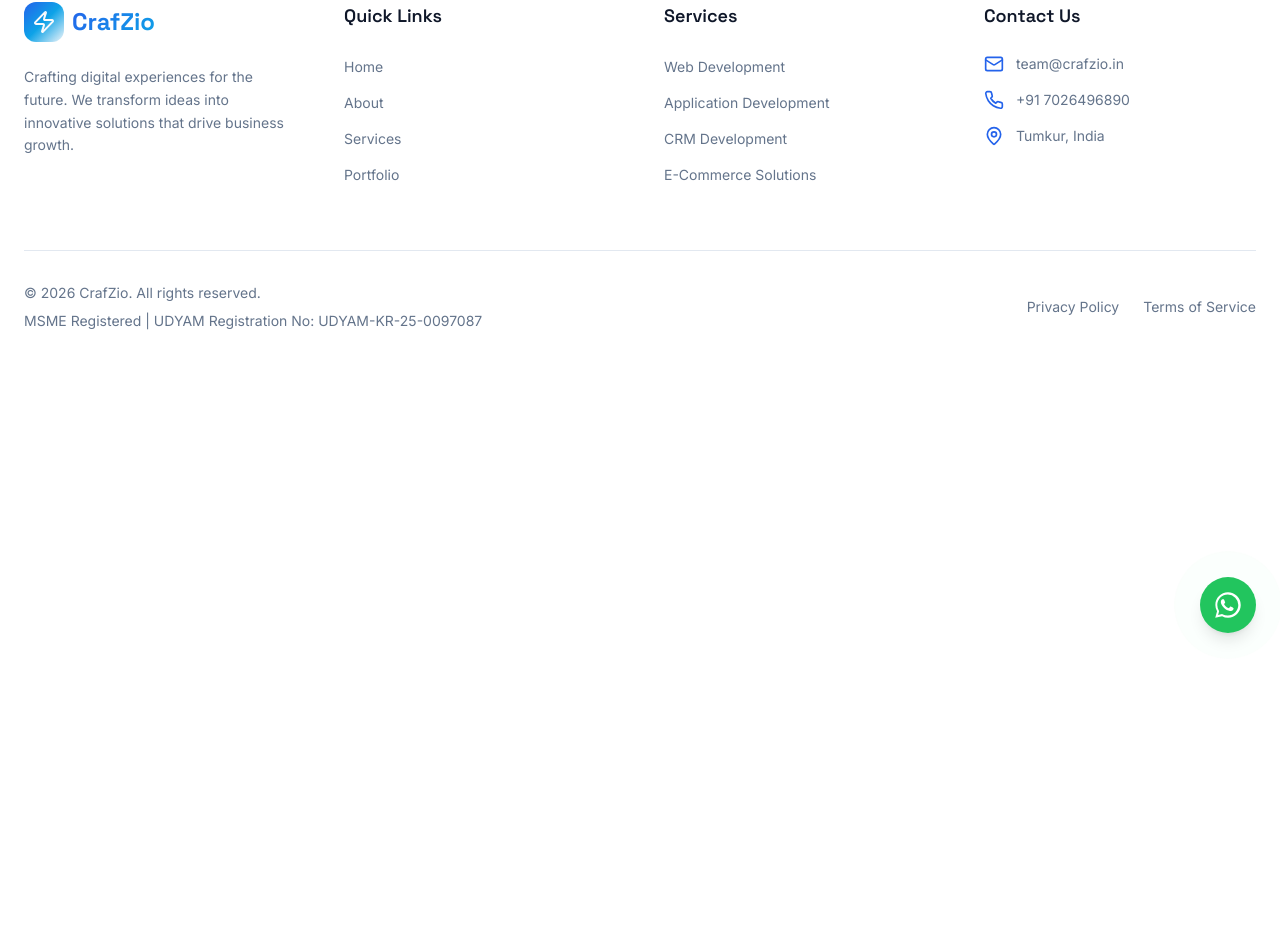
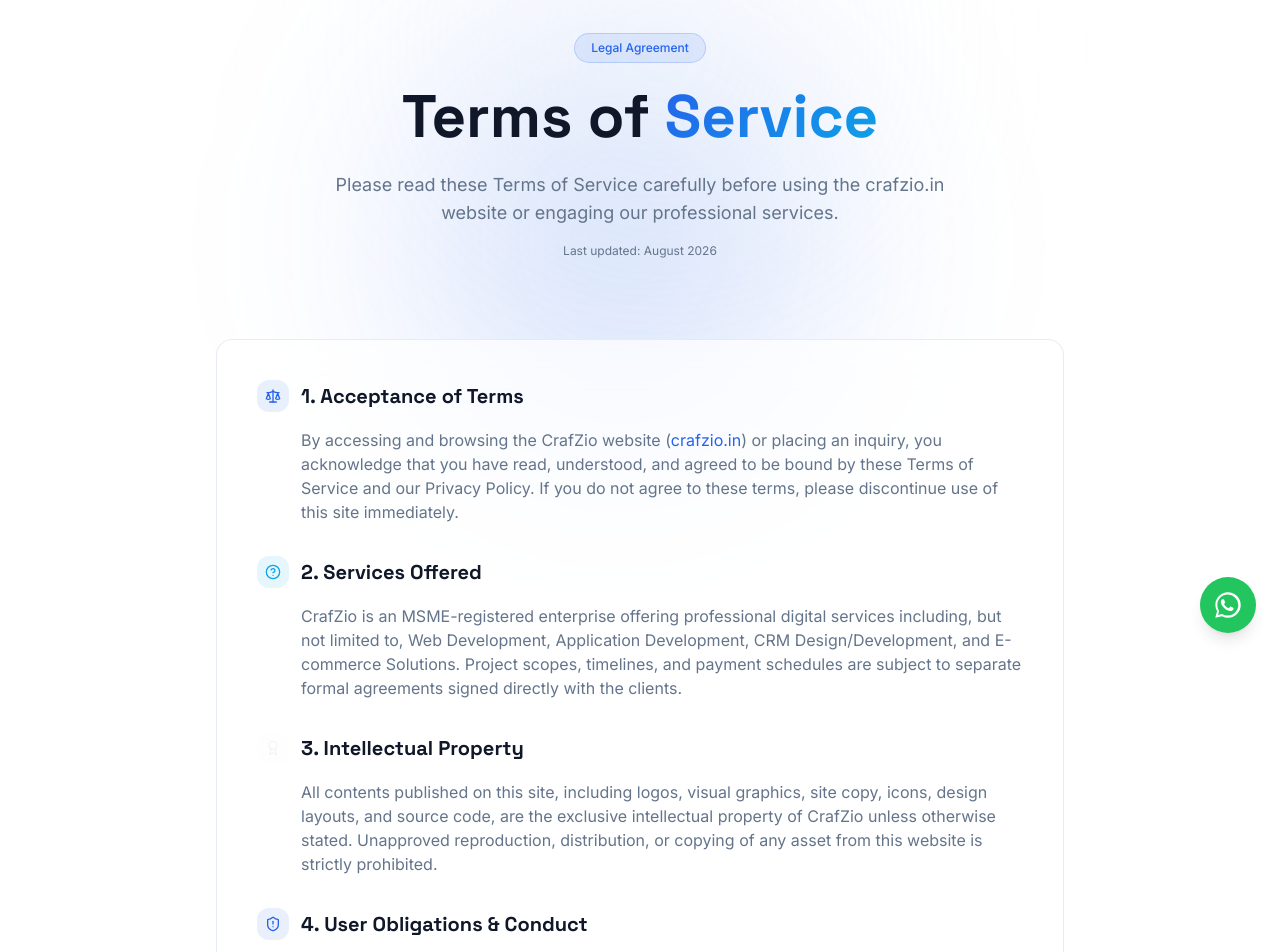
Before and after one commit to Darshan124-get/crafzioweb, a React (Vite) app: page /#/terms in a window 1280 px wide. Shown: the part 143-1095 px from the top of the page. Before the commit the page ends 800 px from the top, so only its background shows below. Built offline with nearby package versions, Linux system fonts and the light colour scheme; the HTML template or start-up script is replaced by a standard one.

Commit message:
feat: add Terms of Service page and footer link

```diff
--- a/src/App.tsx
+++ b/src/App.tsx
@@ -17,6 +17,7 @@
 import Contact from "./pages/Contact";
 import NotFound from "./pages/NotFound";
 import PrivacyPolicy from "./pages/PrivacyPolicy";
+import TermsOfService from "./pages/TermsOfService";
 
 import { ThemeProvider } from "@/components/ThemeProvider";
 
@@ -42,6 +43,7 @@
               <Route path="/founders" element={<Founders />} />
               <Route path="/contact" element={<Contact />} />
               <Route path="/privacy" element={<PrivacyPolicy />} />
+              <Route path="/terms" element={<TermsOfService />} />
               <Route path="*" element={<NotFound />} />
             </Routes>
             <Footer />
--- a/src/components/Footer.tsx
+++ b/src/components/Footer.tsx
@@ -109,7 +109,7 @@
             <Link to="/privacy" className="hover:text-primary transition-colors">
               Privacy Policy
             </Link>
-            <Link to="#" className="hover:text-primary transition-colors">
+            <Link to="/terms" className="hover:text-primary transition-colors">
               Terms of Service
             </Link>
           </div>
--- /dev/null
+++ b/src/pages/TermsOfService.tsx
@@ -0,0 +1,153 @@
+import GlassCard from "@/components/GlassCard";
+import { Scale, ShieldAlert, Award, RefreshCw, HelpCircle, Mail, MapPin } from "lucide-react";
+
+const TermsOfService = () => {
+  const lastUpdated = "August 2026";
+
+  return (
+    <main className="page-transition pt-24">
+      {/* Hero Section */}
+      <section className="relative py-12 md:py-20">
+        <div className="absolute top-1/4 left-1/3 w-48 md:w-96 h-48 md:h-96 bg-primary/20 rounded-full blur-[120px]" />
+        <div className="absolute bottom-1/4 right-1/3 w-48 md:w-96 h-48 md:h-96 bg-accent/20 rounded-full blur-[120px]" />
+
+        <div className="container mx-auto px-4 md:px-6 relative z-10">
+          <div className="max-w-4xl mx-auto text-center">
+            <span className="inline-block px-3 md:px-4 py-1 md:py-1.5 rounded-full text-xs font-medium bg-primary/10 text-primary border border-primary/20 mb-4 md:mb-6">
+              Legal Agreement
+            </span>
+            <h1 className="font-display text-3xl sm:text-4xl md:text-5xl lg:text-6xl font-bold mb-4 md:mb-6 px-2">
+              Terms of <span className="gradient-text">Service</span>
+            </h1>
+            <p className="text-base md:text-lg text-muted-foreground max-w-2xl mx-auto px-4">
+              Please read these Terms of Service carefully before using the crafzio.in website
+              or engaging our professional services.
+            </p>
+            <p className="text-xs text-muted-foreground mt-4">
+              Last updated: {lastUpdated}
+            </p>
+          </div>
+        </div>
+      </section>
+
+      {/* Content Section */}
+      <section className="relative pb-20">
+        <div className="container mx-auto px-4 md:px-6 max-w-4xl">
+          <GlassCard hover3D={false} className="p-6 md:p-10 space-y-8">
+
+            {/* Section 1 */}
+            <div className="space-y-4">
+              <div className="flex items-center gap-3">
+                <div className="w-8 h-8 rounded-lg bg-primary/10 flex items-center justify-center flex-shrink-0">
+                  <Scale className="w-4 h-4 text-primary" />
+                </div>
+                <h2 className="text-lg md:text-xl font-bold font-display">1. Acceptance of Terms</h2>
+              </div>
+              <p className="text-sm md:text-base text-muted-foreground leading-relaxed pl-11">
+                By accessing and browsing the CrafZio website (<a href="https://www.crafzio.in" className="text-primary hover:underline">crafzio.in</a>)
+                or placing an inquiry, you acknowledge that you have read, understood, and agreed to be bound by these Terms of Service and our Privacy Policy.
+                If you do not agree to these terms, please discontinue use of this site immediately.
+              </p>
+            </div>
+
+            {/* Section 2 */}
+            <div className="space-y-4">
+              <div className="flex items-center gap-3">
+                <div className="w-8 h-8 rounded-lg bg-secondary/10 flex items-center justify-center flex-shrink-0">
+                  <HelpCircle className="w-4 h-4 text-secondary" />
+                </div>
+                <h2 className="text-lg md:text-xl font-bold font-display">2. Services Offered</h2>
+              </div>
+              <p className="text-sm md:text-base text-muted-foreground leading-relaxed pl-11">
+                CrafZio is an MSME-registered enterprise offering professional digital services including, but not limited to,
+                Web Development, Application Development, CRM Design/Development, and E-commerce Solutions. Project scopes, timelines,
+                and payment schedules are subject to separate formal agreements signed directly with the clients.
+              </p>
+            </div>
+
+            {/* Section 3 */}
+            <div className="space-y-4">
+              <div className="flex items-center gap-3">
+                <div className="w-8 h-8 rounded-lg bg-accent/10 flex items-center justify-center flex-shrink-0">
+                  <Award className="w-4 h-4 text-accent" />
+                </div>
+                <h2 className="text-lg md:text-xl font-bold font-display">3. Intellectual Property</h2>
+              </div>
+              <p className="text-sm md:text-base text-muted-foreground leading-relaxed pl-11">
+                All contents published on this site, including logos, visual graphics, site copy, icons, design layouts, and source code,
+                are the exclusive intellectual property of CrafZio unless otherwise stated. Unapproved reproduction, distribution,
+                or copying of any asset from this website is strictly prohibited.
+              </p>
+            </div>
+
+            {/* Section 4 */}
+            <div className="space-y-4">
+              <div className="flex items-center gap-3">
+                <div className="w-8 h-8 rounded-lg bg-primary/10 flex items-center justify-center flex-shrink-0">
+                  <ShieldAlert className="w-4 h-4 text-primary" />
+                </div>
+                <h2 className="text-lg md:text-xl font-bold font-display">4. User Obligations & Conduct</h2>
+              </div>
+              <div className="text-sm md:text-base text-muted-foreground leading-relaxed pl-11 space-y-2">
+                <p>As a condition of your use of the website, you agree not to:</p>
+                <ul className="list-disc pl-5 space-y-1">
+                  <li>Use the website for any purpose that is unlawful, prohibited, or unethical.</li>
+                  <li>Attempt to disrupt, breach, or damage the system infrastructure, routing, or website performance.</li>
+                  <li>Use the contact forms to distribute spam, advertising, or malicious payloads.</li>
+                </ul>
+              </div>
+            </div>
+
+            {/* Section 5 */}
+            <div className="space-y-4">
+              <div className="flex items-center gap-3">
+                <div className="w-8 h-8 rounded-lg bg-secondary/10 flex items-center justify-center flex-shrink-0">
+                  <RefreshCw className="w-4 h-4 text-secondary" />
+                </div>
+                <h2 className="text-lg md:text-xl font-bold font-display">5. Limitations of Liability</h2>
+              </div>
+              <p className="text-sm md:text-base text-muted-foreground leading-relaxed pl-11">
+                This website and its content are provided on an "as is" and "as available" basis without warranties of any kind.
+                CrafZio does not guarantee that website functions will be uninterrupted or error-free. We shall not be held liable for
+                any direct, indirect, incidental, or consequential damages resulting from the use or inability to use this website.
+              </p>
+            </div>
+
+            {/* Section 6 */}
+            <div className="space-y-4">
+              <div className="flex items-center gap-3">
+                <div className="w-8 h-8 rounded-lg bg-accent/10 flex items-center justify-center flex-shrink-0">
+                  <Mail className="w-4 h-4 text-accent" />
+                </div>
+                <h2 className="text-lg md:text-xl font-bold font-display">6. Governing Law & Dispute Resolution</h2>
+              </div>
+              <p className="text-sm md:text-base text-muted-foreground leading-relaxed pl-11">
+                These terms shall be governed by, and construed in accordance with, the laws of the State of Karnataka, India,
+                without regard to conflict of law principles. Any dispute arising out of or relating to these terms shall be subject
+                to the exclusive jurisdiction of the competent courts of Tumkur, India.
+              </p>
+            </div>
+
+            {/* Contact Details */}
+            <div className="pt-6 border-t border-border space-y-4 pl-11">
+              <h3 className="font-semibold text-sm md:text-base">Contact Legal Representative</h3>
+              <div className="space-y-2 text-sm text-muted-foreground">
+                <div className="flex items-center gap-2">
+                  <Mail className="w-4 h-4 text-primary" />
+                  <a href="mailto:team@crafzio.in" className="hover:text-primary transition-colors">team@crafzio.in</a>
+                </div>
+                <div className="flex items-start gap-2">
+                  <MapPin className="w-4 h-4 text-primary flex-shrink-0 mt-0.5" />
+                  <span>Tumkur, India</span>
+                </div>
+              </div>
+            </div>
+
+          </GlassCard>
+        </div>
+      </section>
+    </main>
+  );
+};
+
+export default TermsOfService;
```
